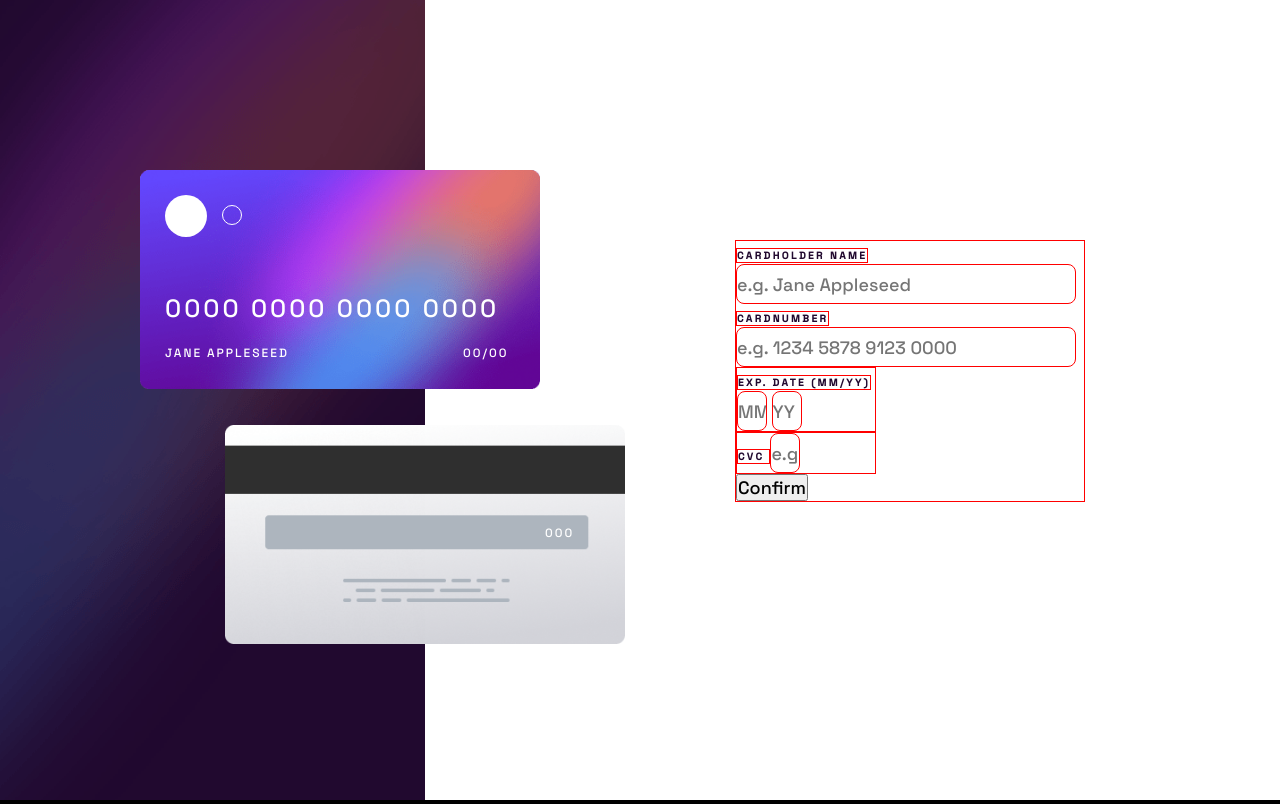
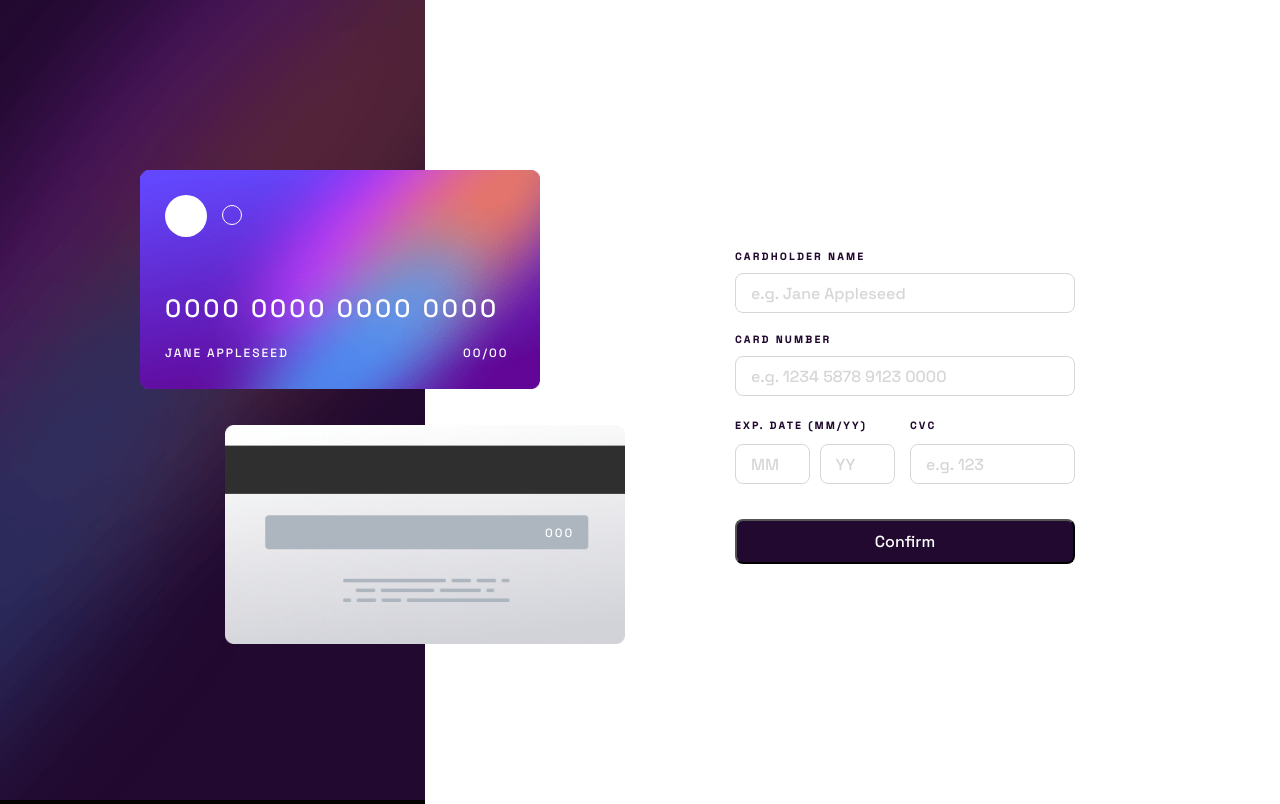
Before and after one commit to jessicalima22/Payment, a plain HTML site: page index.html in a window 1280 px wide. Drawn offline with Linux system fonts and the light colour scheme.

Commit message:
finished css form

```diff
--- a/index.html
+++ b/index.html
@@ -39,7 +39,7 @@
 
                 <label for="cardName"> CARDHOLDER NAME </label>
                     <input type="text" id="cardName" name="cardName" placeholder="e.g. Jane Appleseed">
-                <label for="cardNumber"> CARDNUMBER </label>
+                <label for="cardNumber"> CARD NUMBER </label>
                     <input type="text" id="cardNumber" name="cardNumber" placeholder="e.g. 1234 5878 9123 0000">
 
                 <div class="cardValidity">
--- a/style.css
+++ b/style.css
@@ -130,43 +130,55 @@ main {
 .right{
     background-color: white;
     margin: 240px 310px;
+    justify-content: flex-start;
+    width: 350px;
+}
+
+form {
     display: flex;
     flex-direction: row;
-    border: 1px solid red;
-    width: 350px;
+    flex-wrap: wrap;
+}
+
+input{
+    border: 1px solid #d6d6d8;
+    width: 340px;
+    height: 40px;
+    border-radius: 8px;
+    padding: 15px;
+    font-size: 16px;
 
 }
 
-input{
-    border: 1px solid red;
-    width: 340px;
-    height: 40px;
-    border-radius: 8px;
+input::placeholder{
+    color: #d6d6d8;
+}
+
+#cardName{
+    margin-bottom: 10px;
+}
+
+.cardValidity, .cardCvc{
+    width: 170px;
+    align-items: flex-start;
+    padding-top: 15px;
 
 }
 
-.cardValidity{
-    border: 1px solid red;
-    width: 140px;
+.cardCvc{
+    margin-left: 5px;
 }
 
-.cardCvc{
-    border: 1px solid red;
-    width: 140px;
+#month, #year{
+    width: 75px;
+    margin-top: 10px;
+    margin-right: 5px;
 }
 
 
-#month{
-    width: 30px;
-
-}
-
-#year{
-    width: 30px;
-}
-
 #cardCvc{
-    width: 30px;
+    width: 165px;
+    margin-top: 10px;
 }
 
 
@@ -175,6 +187,15 @@ label {
     font-size: 10px;
     font-weight: bold;
     letter-spacing: 2.5px;
-    border: 1px solid red;
+    margin: 10px 0px;
+}
 
+button{
+    background-color: hsl(278, 68%, 11%);
+    color: white;
+    font-size: 16px;
+    width: 340px;
+    height: 45px;
+    margin-top: 35px;
+    border-radius: 8px;
 }
```
